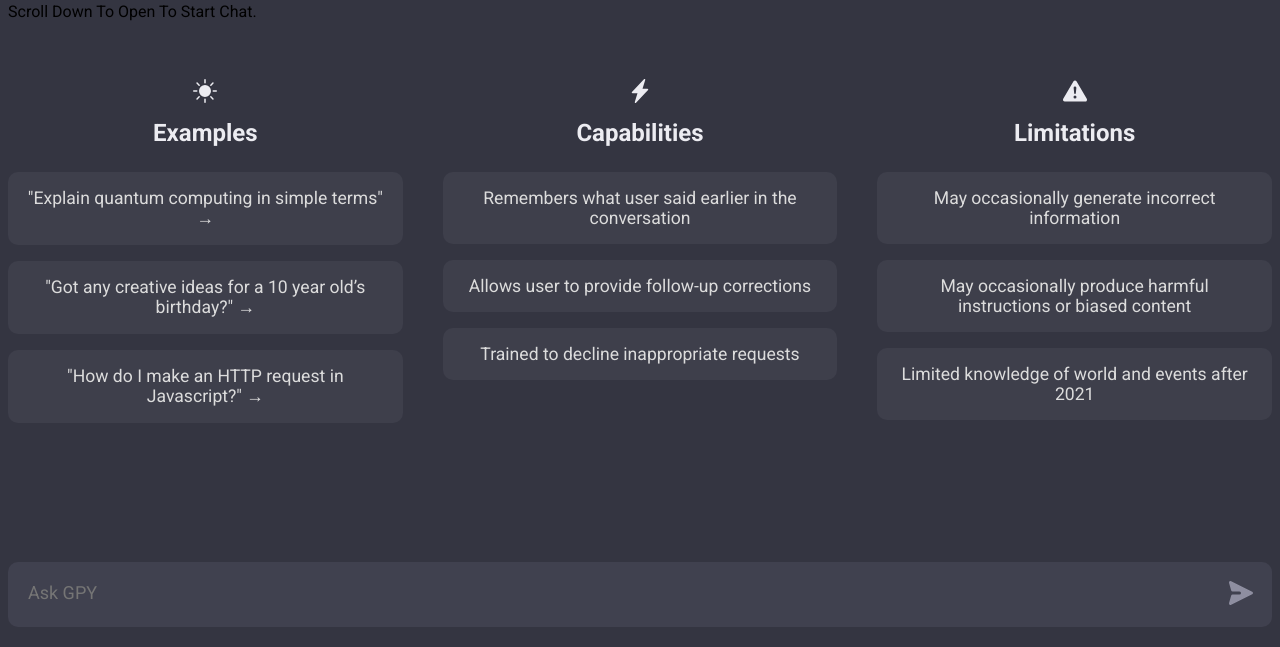
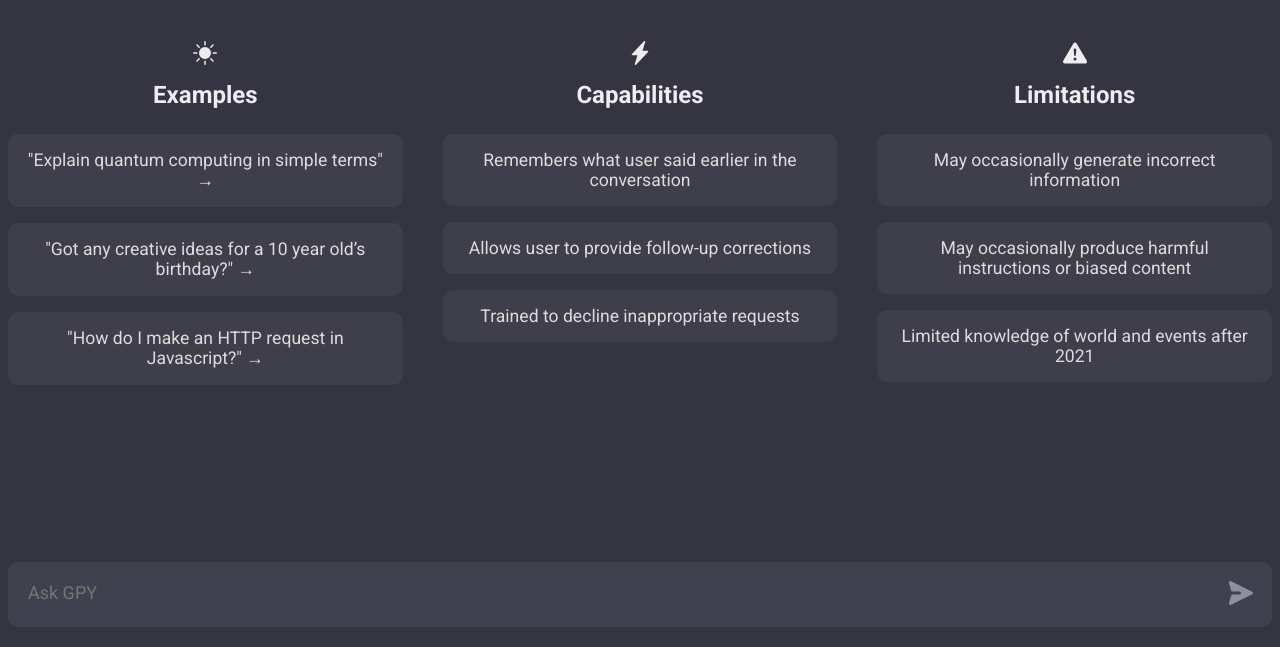
Before and after one commit to farizulislamshihab/chat-gpt, a website built with Vite: page client/index.html in a window 1280 px wide. Shown: the part 153-800 px from the top of the page. Built offline with nearby package versions, Linux system fonts and the light colour scheme.

Commit message:
Update index.html

```diff
--- a/client/index.html
+++ b/client/index.html
@@ -16,8 +16,7 @@
 <body>
   <div id="app">
     <div class="hero">
-      <h1>Chat GPY</h1><br>
-      <p style=color:"white;">Scroll Down To Open To Start Chat.</p>
+      <h1>Chat GPY</h1>
       <div class="col-3">
         <div class="card">
           <h2>
```
